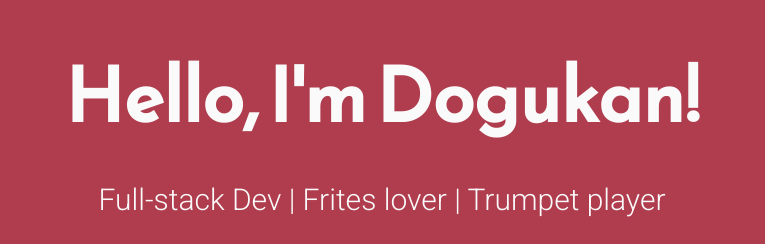
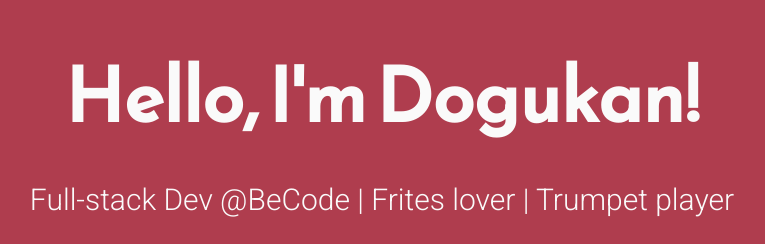
Before and after one commit to D-Ermis/d-ermis.github.io, a plain HTML site: page index.html in a window 1280 px wide. Shown: the part 217-461 px from the top of the page, without its empty margins (258-1023 px from the left). Drawn offline with Linux system fonts and the light colour scheme.

Commit message:
Add @becode tag

```diff
--- a/index.html
+++ b/index.html
@@ -27,7 +27,7 @@
 <body>
 	<main>
 		<div class="intro">Hello, I'm Dogukan!</div>
-		<div class="tagline">Full-stack Dev | Frites lover | Trumpet player</div>
+		<div class="tagline">Full-stack Dev @BeCode | Frites lover | Trumpet player</div>
 		<div class="icons-social">
 			<a target="_blank" href="https://github.com/D-Ermis"><i class="fab fa-github"></i></a>
 			<a target="_blank" href="https://www.linkedin.com/in/dogukan-ermis-18b076191/"><i
```
Also changed, not shown: README.md.
